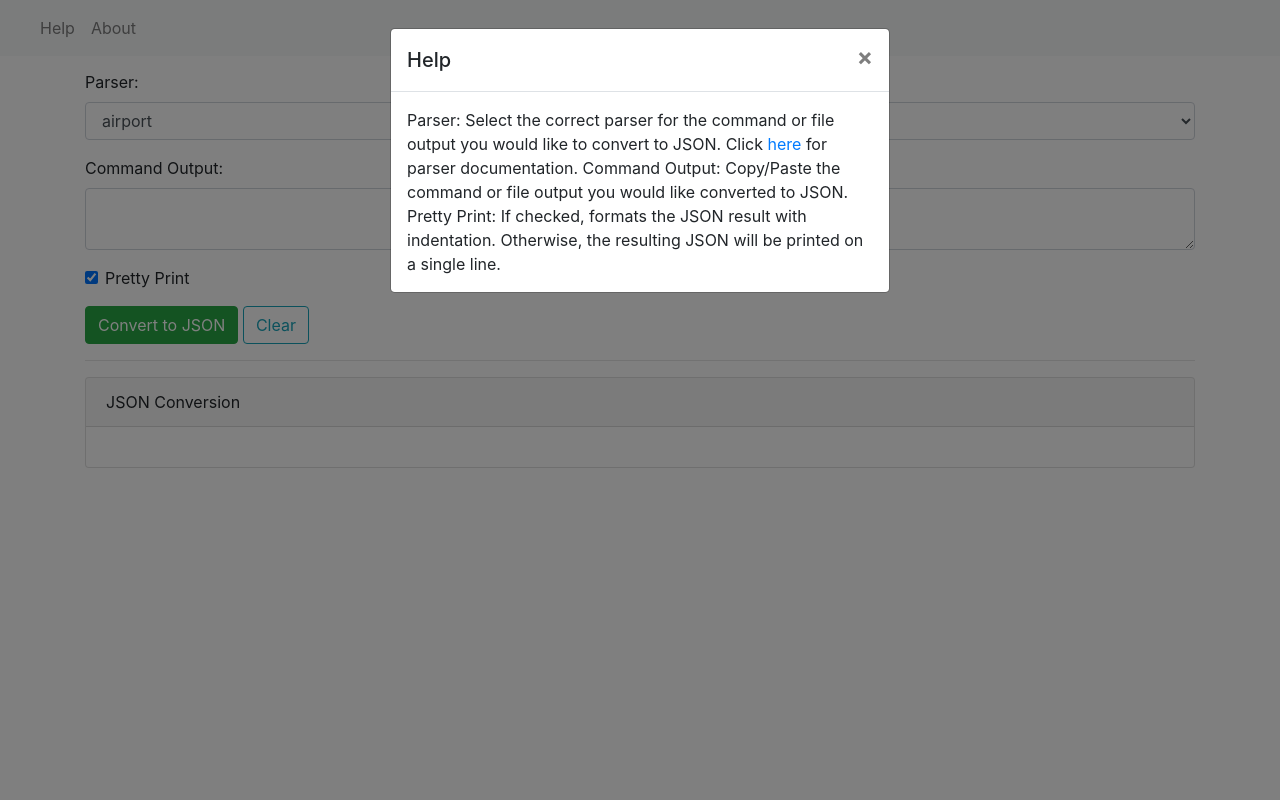
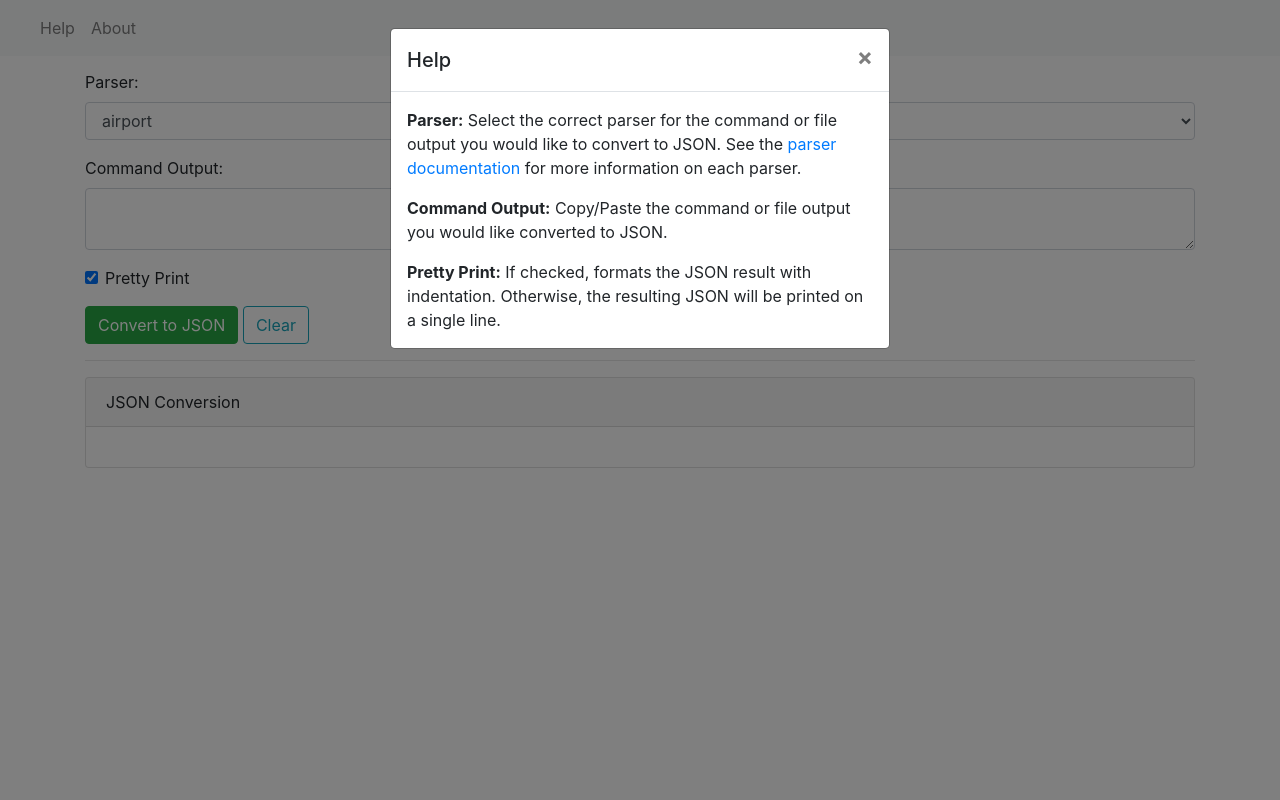
Before and after one commit to kellyjonbrazil/jc-web, a Flask app: template templates/home.html in a window 1280 px wide, after a click on "Help". Run offline with Flask 2, Linux system fonts and the light colour scheme; the template is opened without the code that fills it: values that come from a table or form of the project are taken from there, others are empty; some libraries are stand-ins or nearby versions.

Commit message:
format modal text and import version info

```diff
--- a/app.py
+++ b/app.py
@@ -11,9 +11,10 @@ from flask import Flask, render_template, redirect, url_for, flash
 from flask_wtf import FlaskForm
 from wtforms.fields import TextAreaField, SelectField, BooleanField, SubmitField
 from wtforms.validators import DataRequired
+from jc.cli import info as jc_info
 
 TITLE = 'jc web'
-DEBUG = True
+DEBUG = False
 
 app = Flask(__name__)
 secret_key = secrets.token_hex(16)
@@ -98,7 +99,7 @@ def home():
         else:
             output = json.dumps(output)
         output = highlight(output, JsonLexer(), HtmlFormatter(noclasses=True))
-    return render_template('home.html', title=TITLE, form=form, output=output)
+    return render_template('home.html', title=TITLE, jc_info=jc_info, form=form, output=output)
 
 
 # --- FORMS ---
--- a/templates/includes/_navbar.html
+++ b/templates/includes/_navbar.html
@@ -25,11 +25,9 @@
         </button>
       </div>
       <div class="modal-body">
-        Parser: Select the correct parser for the command or file output you would like to convert to JSON. Click <a href="#">here</a> for parser documentation.
-
-        Command Output: Copy/Paste the command or file output you would like converted to JSON.
-
-        Pretty Print: If checked, formats the JSON result with indentation. Otherwise, the resulting JSON will be printed on a single line.
+        <p class="card-text"><strong>Parser:</strong> Select the correct parser for the command or file output you would like to convert to JSON. See the <a href="https://github.com/kellyjonbrazil/jc/tree/master/docs/parsers">parser documentation</a> for more information on each parser.
+        <p class="card-text"><strong>Command Output:</strong> Copy/Paste the command or file output you would like converted to JSON.
+        <p class="card-text"><strong>Pretty Print:</strong> If checked, formats the JSON result with indentation. Otherwise, the resulting JSON will be printed on a single line.
       </div>
     </div>
   </div>
@@ -45,15 +43,11 @@
         </button>
       </div>
       <div class="modal-body">
-        Welcome to the jc demo web app!
-
-        jc is a command-line utility and Python library that converts the output of many commands and file-types to JSON for easier parsing in scripts.
-
-        jc has been hand-crafted by Kelly Brazil. (kellyjonbrazil@gmail.com)
-
-        This web app is based on jc version 1.13.4.
-
-        For more information, please see the jc project <a href="#">github site</a>.
+        <p class="card-text"><strong>Welcome to the jc demo web app!</strong>
+        <p class="card-text">jc is a command-line utility and Python library that converts the output of many commands and file-types to JSON for easier parsing in scripts.
+        <p class="card-text">jc is hand-crafted with love by Kelly Brazil.
+        <p class="card-text">This web app is based on jc version <strong>{{ jc_info.version }}</strong>.
+        <p class="card-text">For more information, please see the jc project <a href="https://github.com/kellyjonbrazil/jc">github site</a>.
       </div>
     </div>
   </div>
```
Also changed, not shown: 1 other file.
